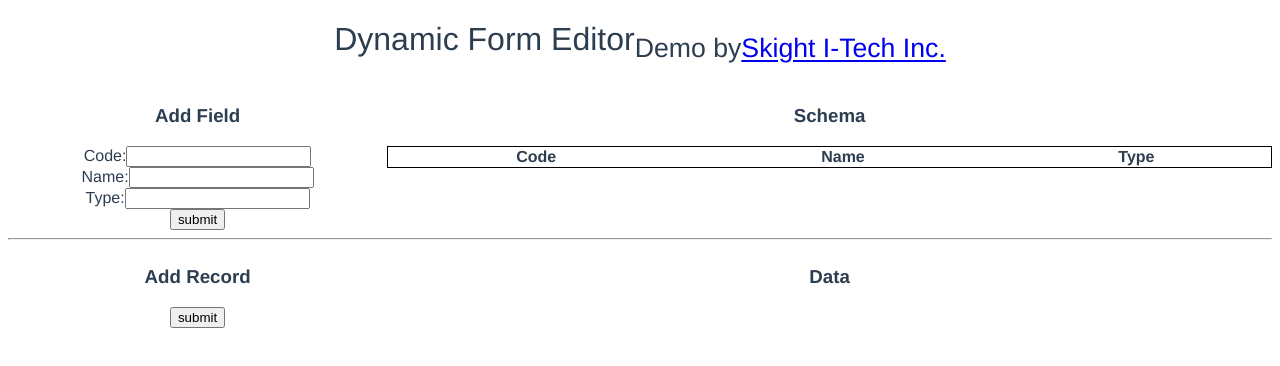
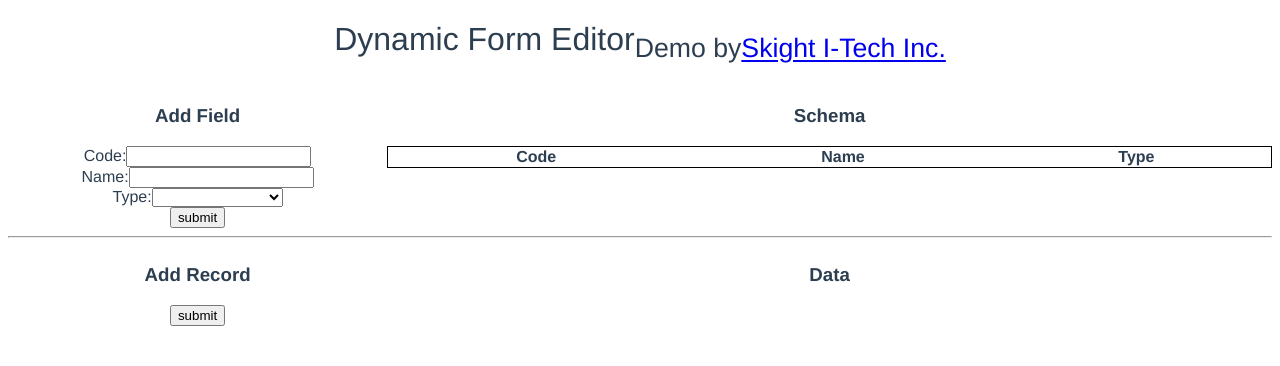
Before and after one commit to SkightTeam/DynamicForm, a Vue app: page /#/ in a window 1280 px wide. Shown: the top 366 px of the page. Built offline with nearby package versions, Linux system fonts and the light colour scheme.

Commit message:
Add Enumeration as another type of data and it will be rendering as dropdown

```diff
--- /dev/null
+++ b/src/components/skEditEnumeration.vue
@@ -0,0 +1,25 @@
+<template >
+  <select v-model="selected" @change="update">
+    <option v-for="item in meta.enumerations" :value="item.code" :selected="item.code==value">{{ item.name }}</option>
+  </select>
+</template>
+
+<script>
+export default {
+  name: 'SkEditEnumeration',
+  props: [
+    'meta',
+    'value'
+  ],
+  data: function () {
+    return {
+      selected: this.value
+    }
+  },
+  methods: {
+    update: function () {
+      this.$emit('input', this.selected)
+    }
+  }
+}
+</script>
--- /dev/null
+++ b/src/components/skEditField.vue
@@ -0,0 +1,33 @@
+<template >
+  <sk-edit-enumeration v-if="meta.type=='enumeration'"
+                       :value="value"
+                       :meta="meta"
+                       @input="update"
+  ></sk-edit-enumeration>
+  <sk-edit-scalar v-else
+                  :value="value"
+                  :meta="meta"
+                  @input="update"
+  ></sk-edit-scalar>
+</template>
+
+<script>
+import SkEditEnumeration from './skEditEnumeration'
+import SkEditScalar from './skEditScalar'
+
+export default {
+  components: {
+    SkEditScalar,
+    SkEditEnumeration},
+  name: 'SkEditField',
+  props: [
+    'meta',
+    'value'
+  ],
+  methods: {
+    update: function (value) {
+      this.$emit('input', value)
+    }
+  }
+}
+</script>
--- a/src/components/skForm.vue
+++ b/src/components/skForm.vue
@@ -3,7 +3,10 @@
    <div>
    <div v-for="item in meta">
      <label>{{item.name}}:</label>
-     <sk-edit-scalar v-model="fields[item.code]"></sk-edit-scalar>
+     <sk-edit-field
+       :value="fields[item.code]"
+       @input="value => { fields[item.code] = value }"
+       :meta="item"></sk-edit-field>
    </div>
    </div>
    <button @click="submit">submit</button>
@@ -12,8 +15,11 @@
 
 <script>
 import SkEditScalar from './skEditScalar'
+import SkEditField from './skEditField'
 export default {
-  components: {SkEditScalar},
+  components: {
+    SkEditField,
+    SkEditScalar},
   name: 'SkForm',
   props: [
     'meta'
```
